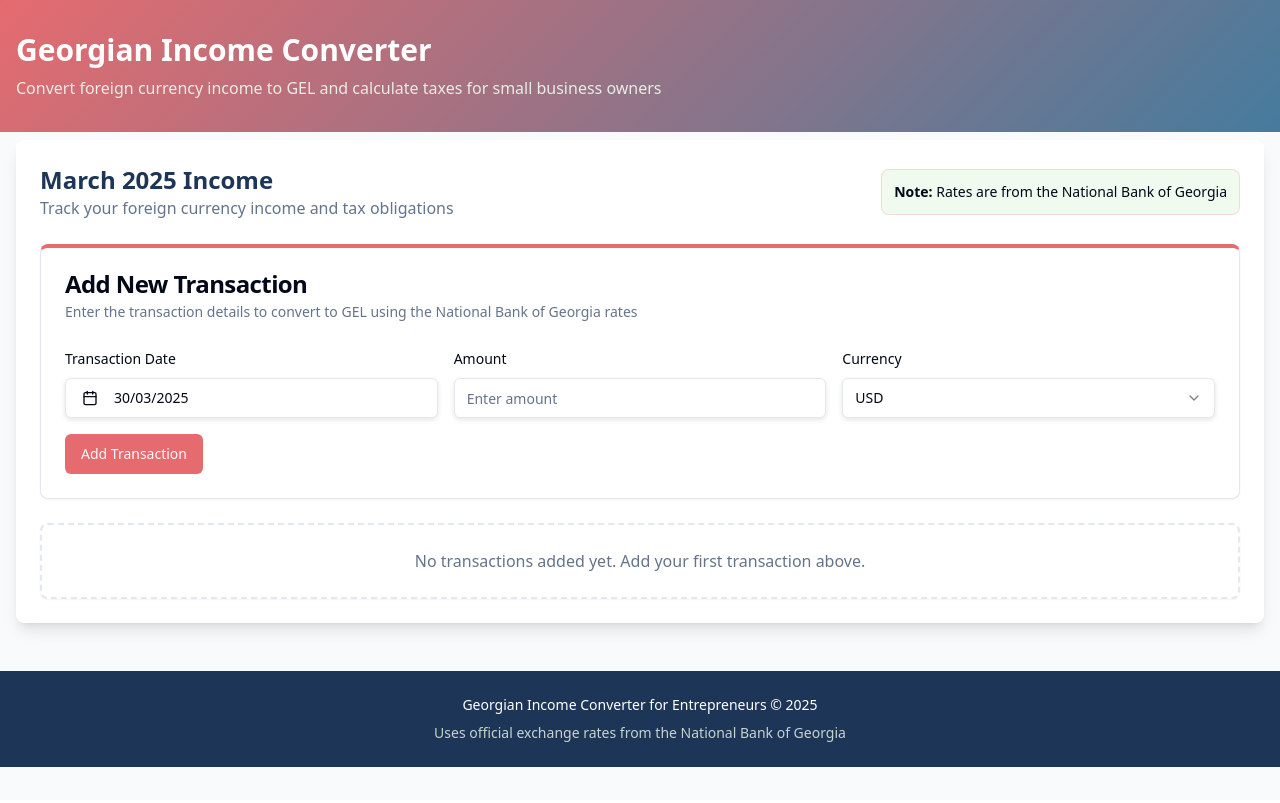
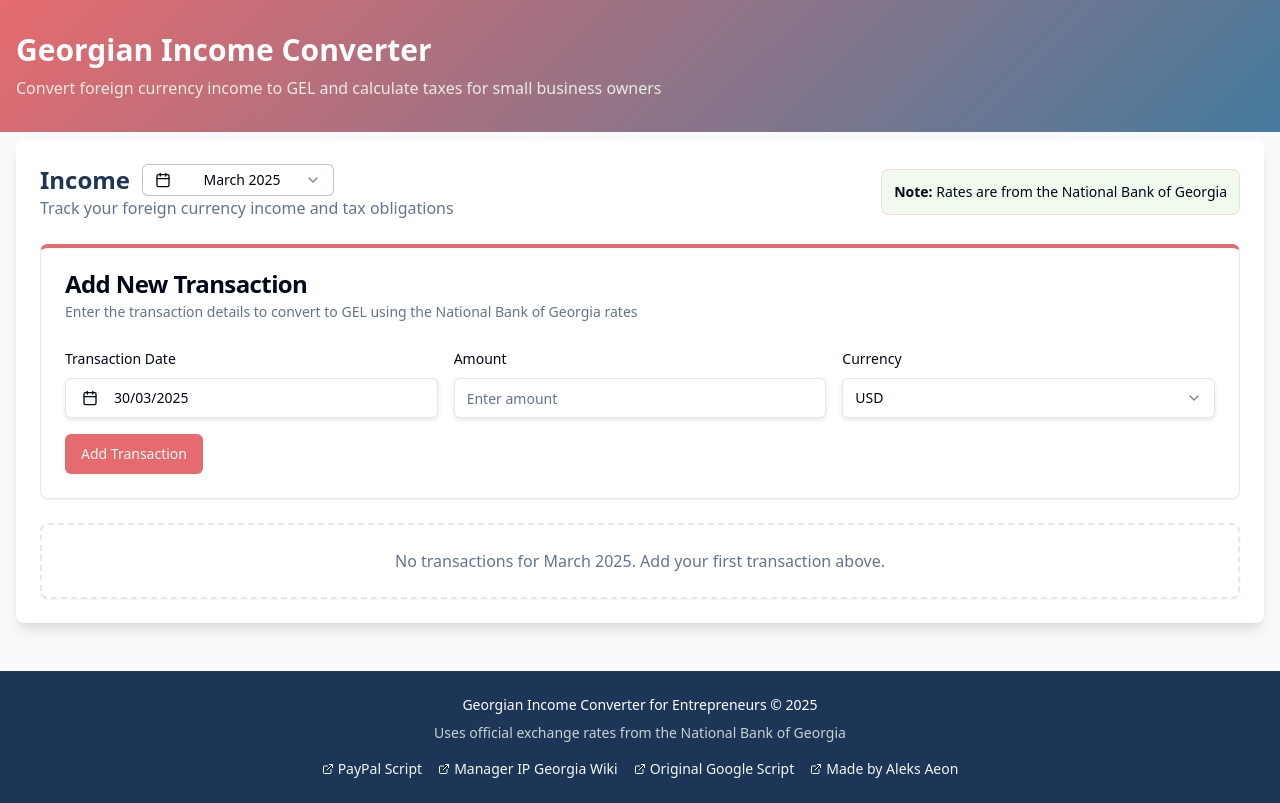
Before and after one commit to caffeinum/georgian-income-converter, a React (Vite) app: page / in a window 1280 px wide. Built offline with nearby package versions, Linux system fonts and the light colour scheme.

Commit message:
Add month selection and external links
Adds a month selector to allow reporting for previous months. Includes links to external resources and the author's Twitter profile.

```diff
--- a/src/components/CurrencyConverter.tsx
+++ b/src/components/CurrencyConverter.tsx
@@ -7,9 +7,13 @@ import TaxCalculator from "./TaxCalculator";
 import { Card, CardContent, CardDescription, CardHeader, CardTitle } from "@/components/ui/card";
 import { Transaction } from "@/utils/types";
 import { fetchExchangeRate } from "@/utils/api";
-import { getCurrentMonth } from "@/utils/dateUtils";
+import { format } from "date-fns";
 
-const CurrencyConverter: React.FC = () => {
+interface CurrencyConverterProps {
+  selectedMonth: Date;
+}
+
+const CurrencyConverter: React.FC<CurrencyConverterProps> = ({ selectedMonth }) => {
   const [transactions, setTransactions] = useState<Transaction[]>([]);
   const [isLoading, setIsLoading] = useState<boolean>(false);
 
@@ -60,11 +64,15 @@ const CurrencyConverter: React.FC = () => {
         </CardContent>
       </Card>
 
-      <TaxCalculator transactions={transactions} />
+      <TaxCalculator
+        transactions={transactions}
+        selectedMonth={selectedMonth}
+      />
 
       <TransactionList
         transactions={transactions}
         onRemoveTransaction={removeTransaction}
+        selectedMonth={selectedMonth}
       />
     </div>
   );
--- a/src/components/TaxCalculator.tsx
+++ b/src/components/TaxCalculator.tsx
@@ -2,31 +2,33 @@
 import React from "react";
 import { Card, CardContent, CardHeader, CardTitle } from "@/components/ui/card";
 import { Transaction } from "@/utils/types";
-import { isDateInCurrentMonth } from "@/utils/dateUtils";
+import { isDateInSelectedMonth } from "@/utils/dateUtils";
 import { calculateTax } from "@/utils/api";
 import { DollarSign, Euro } from "lucide-react";
+import { format } from "date-fns";
 
 interface TaxCalculatorProps {
   transactions: Transaction[];
+  selectedMonth: Date;
 }
 
-const TaxCalculator: React.FC<TaxCalculatorProps> = ({ transactions }) => {
-  // Filter transactions for current month only
-  const currentMonthTransactions = transactions.filter(
-    (t) => t.gelAmount && isDateInCurrentMonth(t.date)
+const TaxCalculator: React.FC<TaxCalculatorProps> = ({ transactions, selectedMonth }) => {
+  // Filter transactions for selected month only
+  const selectedMonthTransactions = transactions.filter(
+    (t) => t.gelAmount && isDateInSelectedMonth(t.date, selectedMonth)
   );
 
   // Calculate totals
-  const totalGEL = currentMonthTransactions.reduce(
+  const totalGEL = selectedMonthTransactions.reduce(
     (sum, t) => sum + (t.gelAmount || 0),
     0
   );
 
-  const totalUSD = currentMonthTransactions
+  const totalUSD = selectedMonthTransactions
     .filter((t) => t.currency === "USD")
     .reduce((sum, t) => sum + t.amount, 0);
 
-  const totalEUR = currentMonthTransactions
+  const totalEUR = selectedMonthTransactions
     .filter((t) => t.currency === "EUR")
     .reduce((sum, t) => sum + t.amount, 0);
 
@@ -46,7 +48,7 @@ const TaxCalculator: React.FC<TaxCalculatorProps> = ({ transactions }) => {
         <CardContent>
           <div className="text-2xl font-bold">{totalGEL.toFixed(2)} ₾</div>
           <p className="text-xs text-muted-foreground mt-1">
-            Current month's converted income
+            {format(selectedMonth, "MMMM yyyy")}'s converted income
           </p>
         </CardContent>
       </Card>
@@ -59,7 +61,7 @@ const TaxCalculator: React.FC<TaxCalculatorProps> = ({ transactions }) => {
         <CardContent>
           <div className="text-2xl font-bold">${totalUSD.toFixed(2)}</div>
           <p className="text-xs text-muted-foreground mt-1">
-            USD income this month
+            USD income in {format(selectedMonth, "MMMM yyyy")}
           </p>
         </CardContent>
       </Card>
@@ -72,7 +74,7 @@ const TaxCalculator: React.FC<TaxCalculatorProps> = ({ transactions }) => {
         <CardContent>
           <div className="text-2xl font-bold">€{totalEUR.toFixed(2)}</div>
           <p className="text-xs text-muted-foreground mt-1">
-            EUR income this month
+            EUR income in {format(selectedMonth, "MMMM yyyy")}
           </p>
         </CardContent>
       </Card>
--- a/src/components/TransactionList.tsx
+++ b/src/components/TransactionList.tsx
@@ -1,7 +1,7 @@
 
 import React from "react";
 import { Transaction } from "@/utils/types";
-import { formatDateForDisplay } from "@/utils/dateUtils";
+import { formatDateForDisplay, isDateInSelectedMonth } from "@/utils/dateUtils";
 import { Button } from "@/components/ui/button";
 import {
   Table,
@@ -12,21 +12,29 @@ import {
   TableRow,
 } from "@/components/ui/table";
 import { Card, CardContent } from "@/components/ui/card";
+import { format } from "date-fns";
 
 interface TransactionListProps {
   transactions: Transaction[];
   onRemoveTransaction: (id: string) => void;
+  selectedMonth: Date;
 }
 
 const TransactionList: React.FC<TransactionListProps> = ({
   transactions,
   onRemoveTransaction,
+  selectedMonth,
 }) => {
-  if (transactions.length === 0) {
+  // Filter transactions by selected month
+  const filteredTransactions = transactions.filter(transaction =>
+    isDateInSelectedMonth(transaction.date, selectedMonth)
+  );
+
+  if (filteredTransactions.length === 0) {
     return (
       <Card className="mt-6 border-dashed border-2">
         <CardContent className="pt-6 text-center text-muted-foreground">
-          No transactions added yet. Add your first transaction above.
+          No transactions for {format(selectedMonth, "MMMM yyyy")}. Add your first transaction above.
         </CardContent>
       </Card>
     );
@@ -34,7 +42,9 @@ const TransactionList: React.FC<TransactionListProps> = ({
 
   return (
     <div className="mt-6 animate-fade-in">
-      <h3 className="text-lg font-medium mb-2">Transactions</h3>
+      <h3 className="text-lg font-medium mb-2">
+        Transactions for {format(selectedMonth, "MMMM yyyy")}
+      </h3>
       <div className="border rounded-lg overflow-x-auto">
         <Table>
           <TableHeader>
@@ -48,7 +58,7 @@ const TransactionList: React.FC<TransactionListProps> = ({
             </TableRow>
           </TableHeader>
           <TableBody>
-            {transactions.map((transaction) => (
+            {filteredTransactions.map((transaction) => (
               <TableRow key={transaction.id}>
                 <TableCell>{formatDateForDisplay(transaction.date)}</TableCell>
                 <TableCell>
--- a/src/pages/Index.tsx
+++ b/src/pages/Index.tsx
@@ -1,10 +1,34 @@
 
-import React from 'react';
+import React, { useState } from 'react';
 import CurrencyConverter from '@/components/CurrencyConverter';
-import { getCurrentMonth } from '@/utils/dateUtils';
+import { format, subMonths } from 'date-fns';
+import {
+  Select,
+  SelectContent,
+  SelectItem,
+  SelectTrigger,
+  SelectValue,
+} from "@/components/ui/select";
+import { CalendarIcon, ExternalLink } from 'lucide-react';
 
 const Index = () => {
-  const currentMonth = getCurrentMonth();
+  const [selectedMonth, setSelectedMonth] = useState<Date>(new Date());
+
+  // Generate the last 12 months for the selector
+  const generateMonthOptions = () => {
+    const options = [];
+    for (let i = 0; i < 12; i++) {
+      const date = subMonths(new Date(), i);
+      options.push({
+        value: format(date, 'yyyy-MM'),
+        label: format(date, 'MMMM yyyy')
+      });
+    }
+    return options;
+  };
+
+  const monthOptions = generateMonthOptions();
+  const formattedSelectedMonth = format(selectedMonth, 'MMMM yyyy');
 
   return (
     <div className="min-h-screen bg-gray-50">
@@ -21,9 +45,33 @@ const Index = () => {
         <div className="bg-white rounded-lg shadow-lg p-6 mb-6">
           <div className="flex flex-col md:flex-row md:items-center justify-between mb-6">
             <div>
-              <h2 className="text-2xl font-semibold text-georgian-blue">
-                {currentMonth} Income
-              </h2>
+              <div className="flex items-center gap-3">
+                <h2 className="text-2xl font-semibold text-georgian-blue">
+                  Income
+                </h2>
+                <div className="w-48">
+                  <Select
+                    value={format(selectedMonth, 'yyyy-MM')}
+                    onValueChange={(value) => {
+                      const [year, month] = value.split('-');
+                      const newDate = new Date(parseInt(year), parseInt(month) - 1);
+                      setSelectedMonth(newDate);
+                    }}
+                  >
+                    <SelectTrigger className="h-8 text-sm border-georgian-blue/30">
+                      <CalendarIcon className="mr-2 h-4 w-4" />
+                      <SelectValue placeholder="Select month" />
+                    </SelectTrigger>
+                    <SelectContent>
+                      {monthOptions.map((option) => (
+                        <SelectItem key={option.value} value={option.value}>
+                          {option.label}
+                        </SelectItem>
+                      ))}
+                    </SelectContent>
+                  </Select>
+                </div>
+              </div>
               <p className="text-muted-foreground">
                 Track your foreign currency income and tax obligations
               </p>
@@ -35,7 +83,7 @@ const Index = () => {
             </div>
           </div>
 
-          <CurrencyConverter />
+          <CurrencyConverter selectedMonth={selectedMonth} />
         </div>
       </main>
 
@@ -47,6 +95,44 @@ const Index = () => {
           <p className="mt-2 text-georgian-cream/80">
             Uses official exchange rates from the National Bank of Georgia
           </p>
+          <div className="mt-4 flex flex-col md:flex-row justify-center items-center gap-4">
+            <a
+              href="https://mapi.ge/paypal-script"
+              target="_blank"
+              rel="noopener noreferrer"
+              className="flex items-center text-georgian-cream hover:text-white transition-colors"
+            >
+              <ExternalLink className="h-3 w-3 mr-1" />
+              PayPal Script
+            </a>
+            <a
+              href="https://manageripgeorgia.atlassian.net/wiki/spaces/FAQ/pages/15269889"
+              target="_blank"
+              rel="noopener noreferrer"
+              className="flex items-center text-georgian-cream hover:text-white transition-colors"
+            >
+              <ExternalLink className="h-3 w-3 mr-1" />
+              Manager IP Georgia Wiki
+            </a>
+            <a
+              href="https://pastebin.com/raw/Q2vZb0vh"
+              target="_blank"
+              rel="noopener noreferrer"
+              className="flex items-center text-georgian-cream hover:text-white transition-colors"
+            >
+              <ExternalLink className="h-3 w-3 mr-1" />
+              Original Google Script
+            </a>
+            <a
+              href="https://x.com/caffeinum"
+              target="_blank"
+              rel="noopener noreferrer"
+              className="flex items-center text-georgian-cream hover:text-white transition-colors"
+            >
+              <ExternalLink className="h-3 w-3 mr-1" />
+              Made by Aleks Aeon
+            </a>
+          </div>
         </div>
       </footer>
     </div>
--- a/src/utils/dateUtils.ts
+++ b/src/utils/dateUtils.ts
@@ -26,3 +26,8 @@ export const isDateInCurrentMonth = (date: Date): boolean => {
   return date.getMonth() === now.getMonth() &&
          date.getFullYear() === now.getFullYear();
 };
+
+export const isDateInSelectedMonth = (date: Date, selectedMonth: Date): boolean => {
+  return date.getMonth() === selectedMonth.getMonth() &&
+         date.getFullYear() === selectedMonth.getFullYear();
+};
```
